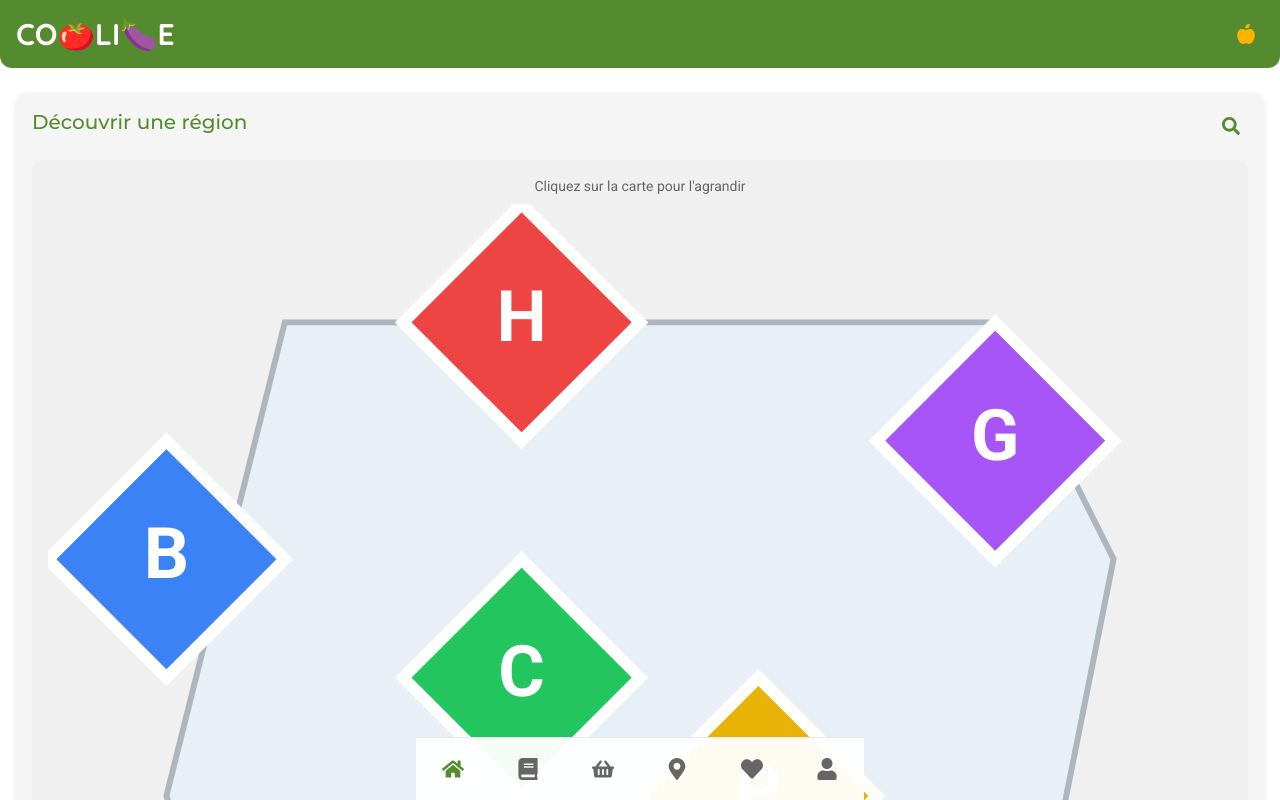
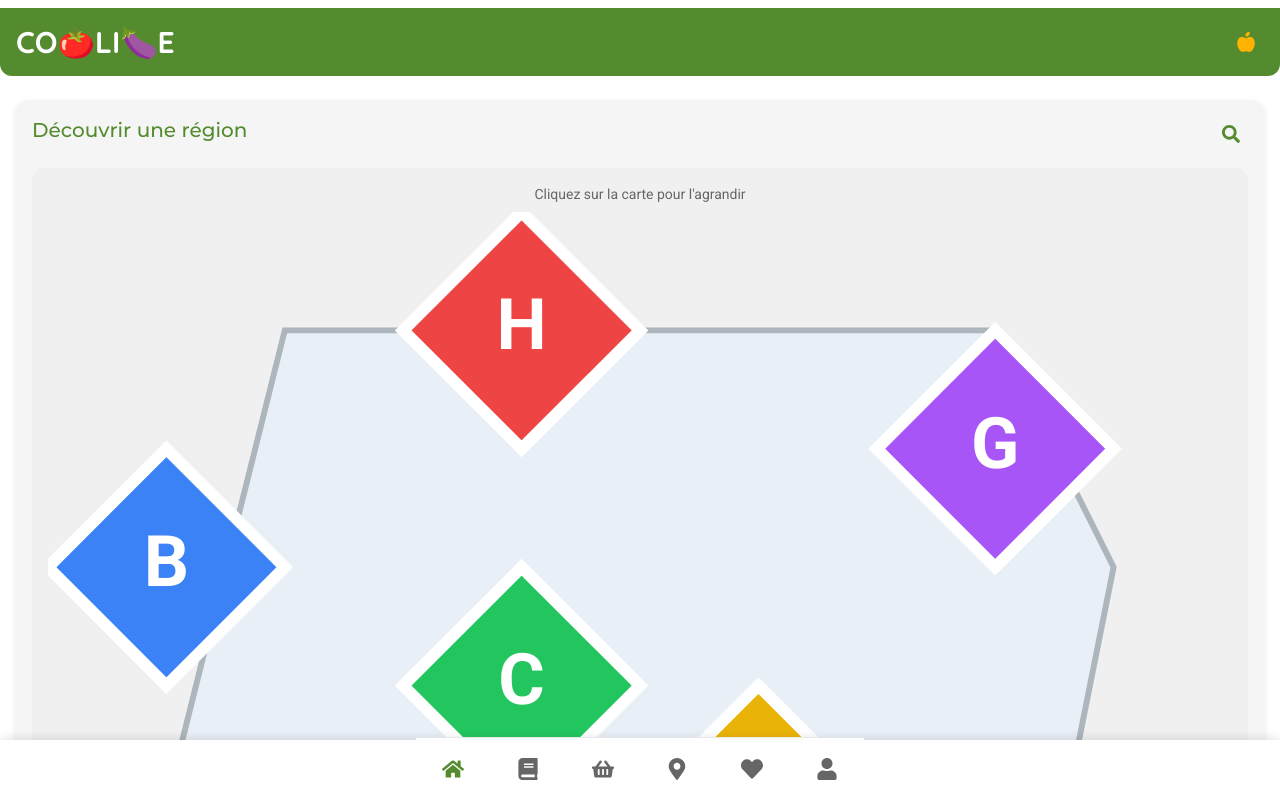
Before and after one commit to Nael-Basset/coolie, a React (Vite) app: page /coolie/map in a window 1280 px wide. Shown: the top 800 px of the page. Built offline with nearby package versions, Linux system fonts and the light colour scheme.

Commit message:
Améliore la gestion du défilement en simplifiant le viewport, en supprimant les scripts bloquants et en révisant la structure CSS pour assurer un défilement fluide dans l'application.

```diff
--- a/index.html
+++ b/index.html
@@ -3,8 +3,8 @@
   <head>
     <meta charset="UTF-8" />
     <link rel="icon" type="image/svg+xml" href="/vite.svg" />
-    <!-- Simplification du viewport pour une meilleure compatibilité -->
-    <meta name="viewport" content="width=device-width, initial-scale=1.0, viewport-fit=cover" />
+    <!-- Viewport simplifié pour assurer le bon fonctionnement du défilement -->
+    <meta name="viewport" content="width=device-width, initial-scale=1.0" />
     <link rel="preconnect" href="https://fonts.googleapis.com">
     <link rel="preconnect" href="https://fonts.gstatic.com" crossorigin>
     <link href="https://fonts.googleapis.com/css2?family=Montserrat:wght@400;500;600;700&family=Quicksand:wght@500;700&family=Roboto:wght@400;500;700&display=swap" rel="stylesheet">
@@ -20,12 +20,7 @@
      crossorigin=""></script>
 
     <title>COOLIE App</title>
-    <!-- Ajout d'un script pour empêcher le zoom sur mobile -->
-    <script type="text/javascript">
-      document.addEventListener('touchmove', function(event) {
-        if (event.scale !== 1) { event.preventDefault(); }
-      }, { passive: false });
-    </script>
+    <!-- Suppression du script qui peut bloquer le défilement -->
   </head>
   <body>
     <div id="root"></div>
--- a/src/App.css
+++ b/src/App.css
@@ -3,6 +3,24 @@
   margin: 0;
   padding: 0;
   box-sizing: border-box;
+}
+
+/* Reset complet pour résoudre les problèmes de défilement */
+html, body, #root {
+  height: 100%;
+  margin: 0;
+  padding: 0;
+  overflow-x: hidden;
+}
+
+body {
+  position: relative;
+  overflow-y: auto; /* Permettre le défilement du body */
+  -webkit-overflow-scrolling: touch;
+}
+
+#root {
+  display: block; /* Plutôt que flex qui peut causer des problèmes */
 }
 
 /* Structure principale de l'app */
@@ -18,6 +36,23 @@
   overflow-y: visible; /* Changé de auto à visible */
 }
 
+/* Structure principale revue */
+.app-outer-container {
+  padding-bottom: 60px; /* Espace pour la navigation */
+  min-height: 100%;
+  position: relative;
+  width: 100%;
+}
+
+/* Nouveau conteneur principal avec défilement */
+.main-scroll-container {
+  width: 100%;
+  height: auto;
+  overflow-y: visible;
+  padding-bottom: 1rem;
+  padding-top: 0.5rem;
+}
+
 /* Classe spécifique pour le contenu défilable */
 .scrollable-content {
   overflow-y: auto;
@@ -30,6 +65,18 @@
 /* Conteneur pour la barre de navigation */
 .nav-container {
   height: 60px; /* Hauteur fixe pour la barre de navigation */
+}
+
+/* Navigation fixe en bas */
+.nav-footer {
+  position: fixed;
+  bottom: 0;
+  left: 0;
+  right: 0;
+  height: 60px;
+  z-index: 1000;
+  background-color: white;
+  box-shadow: 0 -2px 10px rgba(0,0,0,0.1);
 }
 
 /* Pour les composants qui ont besoin d'être en grille */
@@ -158,3 +205,19 @@ img {
   height: auto;
   display: block;
 }
+
+/* Classes d'aide au défilement */
+.overflow-visible {
+  overflow: visible !important;
+}
+
+.overflow-auto {
+  overflow: auto !important;
+  -webkit-overflow-scrolling: touch !important;
+}
+
+/* Styles pour les pages */
+.page-component {
+  padding: 0.5rem;
+  margin-bottom: 1rem;
+}
--- a/src/App.jsx
+++ b/src/App.jsx
@@ -13,6 +13,7 @@ import { ToastProvider } from './contexts/ToastContext';
 import { CartProvider } from './contexts/CartContext';
 import { ThemeProvider } from './contexts/ThemeContext';
 import { FavoritesProvider } from './contexts/FavoritesContext';
+import './App.css'; // Assurez-vous que le CSS est bien importé
 
 function App() {
   const [activePage, setActivePage] = useState('home');
@@ -36,15 +37,14 @@ function App() {
 
   // Suppression de la logique d'échelle qui peut causer des problèmes
   return (
-    <div className="app-container">
+    // Structure complètement revue pour garantir le défilement
+    <div className="app-outer-container">
       <ThemeProvider>
         <ToastProvider>
           <CartProvider>
             <FavoritesProvider>
-              {/* Suppression de la classe h-screen qui limite la hauteur */}
-              <div className="flex flex-col">
-                {/* Amélioration du conteneur principal pour permettre le défilement */}
-                <main className="flex-1 pb-16 scrollable-content">
+              {/* Conteneur principal avec débordement visible */}
+              <div className="main-scroll-container">
                 <Routes>
                   <Route path="/" element={<HomePage />} />
                   <Route path="/recipes" element={<RecipesPage />} />
@@ -55,12 +55,12 @@ function App() {
                   <Route path="/profile" element={<ProfilePage />} />
                   <Route path="/favorites" element={<FavoritesPage />} />
                 </Routes>
-                </main>
-                {/* Position fixe pour la barre de navigation inférieure */}
-                <div className="fixed bottom-0 left-0 right-0 bg-white z-10 nav-container">
+              </div>
+
+              {/* Navigation fixe en bas */}
+              <footer className="nav-footer">
                 <BottomNavigation active={activePage} setActive={setActivePage} />
-                </div>
-              </div>
+              </footer>
             </FavoritesProvider>
           </CartProvider>
         </ToastProvider>
--- a/src/index.css
+++ b/src/index.css
@@ -6,17 +6,31 @@
 @tailwind components;
 @tailwind utilities;
 
+/* Reset CSS plus agressif pour garantir le défilement */
+html, body {
+  height: 100%;
+  overflow-x: hidden;
+  position: relative;
+}
+
+html {
+  overflow-y: auto;
+}
+
+body {
+  overflow-y: auto !important;
+  -webkit-overflow-scrolling: touch;
+}
+
 /* Styles de base */
 @layer base {
   html {
     /* Fix pour iOS */
     -webkit-text-size-adjust: 100%;
-    height: auto;
-    min-height: 100%;
-    /* Permettre le défilement */
+    /* Permettre explicitement le défilement */
     overflow-y: auto;
-    /* Empêcher seulement le zoom, pas le défilement */
-    touch-action: pan-x pan-y;
+    /* Forcer le défilement standard */
+    touch-action: auto;
     /* Meilleure gestion du scroll */
     scroll-behavior: smooth;
   }
@@ -474,3 +488,29 @@ input, button {
 .overflow-unset {
   overflow: unset !important;
 }
+
+/* Conteneur racine */
+#root {
+  min-height: 100%;
+  width: 100%;
+  overflow-y: visible;
+  display: block;
+}
+
+/* Assurer que le défilement fonctionne pour les sections de contenu */
+.content-section {
+  overflow-y: visible;
+  height: auto;
+}
+
+/* Nouveau style pour garantir le défilement */
+.page-wrapper {
+  min-height: 100%;
+  overflow-y: auto;
+  padding-bottom: 60px; /* Espace pour le menu */
+}
+
+/* Style pour les pages */
+.page {
+  padding-bottom: 70px; /* Espace pour la barre de navigation */
+}
```
Lines whose indentation alone changed are shown as unchanged.
